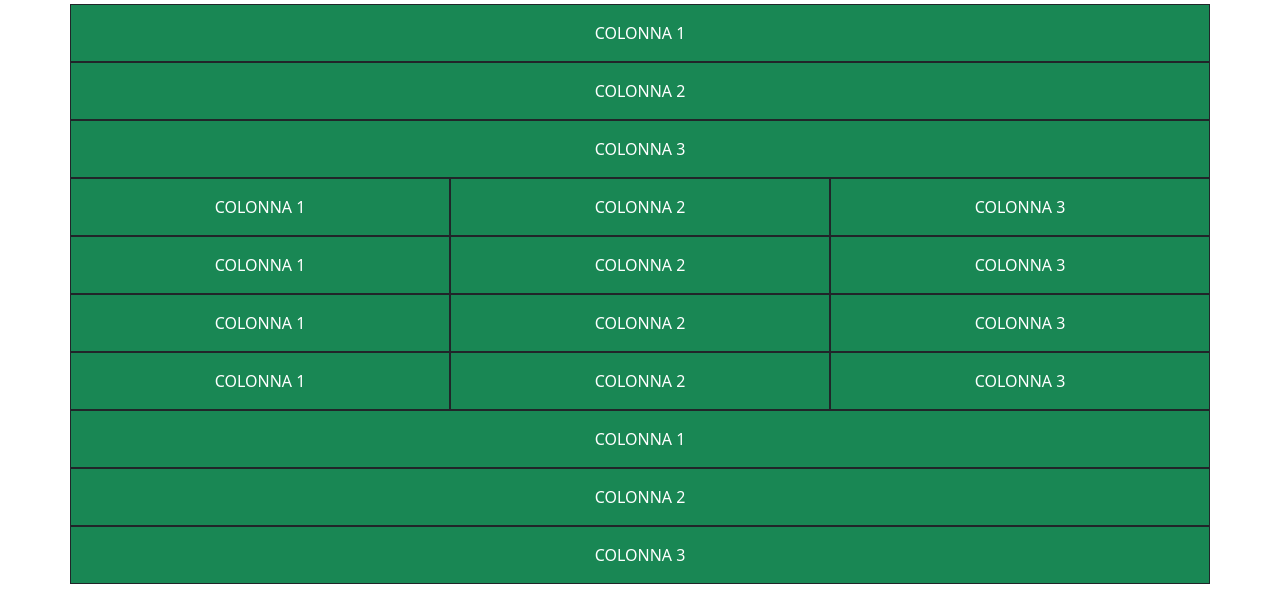
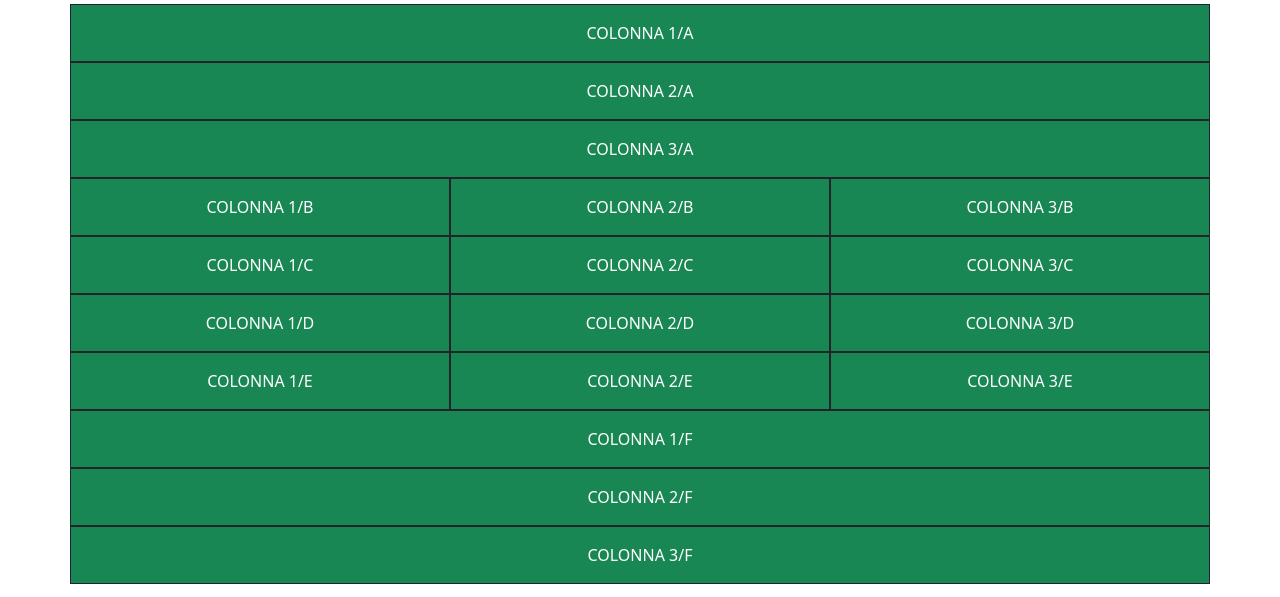
Before and after one commit to AdinaGabrielaIamandi/U2-W2-D1, a plain HTML site: page index.html in a window 1280 px wide. Shown: the part 355-952 px from the top of the page. Drawn offline with nearby package versions, Linux system fonts and the light colour scheme.

Commit message:
Update index.html

```diff
--- a/index.html
+++ b/index.html
@@ -42,78 +42,78 @@
     <div class="container">
         <div class="row">
             <div class="col-xs text-bg-success p-3 border border-dark d-flex justify-content-center">
-                COLONNA 1
+                COLONNA 1/A
             </div>
             <div class="col-xs text-bg-success p-3 border border-dark d-flex justify-content-center">
-                COLONNA 2
+                COLONNA 2/A
             </div>
             <div class="col-xs text-bg-success p-3 border border-dark d-flex justify-content-center">
-                COLONNA 3
+                COLONNA 3/A
             </div>
         </div>
     </div>
     <div class="container">
         <div class="row">
             <div class="col-sm text-bg-success p-3 border border-dark d-flex justify-content-center">
-                COLONNA 1
+                COLONNA 1/B
             </div>
             <div class="col-sm text-bg-success p-3 border border-dark d-flex justify-content-center">
-                COLONNA 2
+                COLONNA 2/B
             </div>
             <div class="col-sm text-bg-success p-3 border border-dark d-flex justify-content-center">
-                COLONNA 3
+                COLONNA 3/B
             </div>
         </div>
     </div>
     <div class="container">
         <div class="row">
             <div class="col-md text-bg-success p-3 border border-dark d-flex justify-content-center">
-                COLONNA 1
+                COLONNA 1/C
             </div>
             <div class="col-md text-bg-success p-3 border border-dark d-flex justify-content-center">
-                COLONNA 2
+                COLONNA 2/C
             </div>
             <div class="col-md text-bg-success p-3 border border-dark d-flex justify-content-center">
-                COLONNA 3
+                COLONNA 3/C
             </div>
         </div>
     </div>
     <div class="container">
         <div class="row">
             <div class="col-lg text-bg-success p-3 border border-dark d-flex justify-content-center">
-                COLONNA 1
+                COLONNA 1/D
             </div>
             <div class="col-lg text-bg-success p-3 border border-dark d-flex justify-content-center">
-                COLONNA 2
+                COLONNA 2/D
             </div>
             <div class="col-lg text-bg-success p-3 border border-dark d-flex justify-content-center">
-                COLONNA 3
+                COLONNA 3/D
             </div>
         </div>
     </div>
     <div class="container">
         <div class="row">
             <div class="col-xl text-bg-success p-3 border border-dark d-flex justify-content-center">
-                COLONNA 1
+                COLONNA 1/E
             </div>
             <div class="col-xl text-bg-success p-3 border border-dark d-flex justify-content-center">
-                COLONNA 2
+                COLONNA 2/E
             </div>
             <div class="col-xl text-bg-success p-3 border border-dark d-flex justify-content-center">
-                COLONNA 3
+                COLONNA 3/E
             </div>
         </div>
     </div>
     <div class="container">
         <div class="row">
             <div class="col-xxl text-bg-success p-3 border border-dark d-flex justify-content-center">
-                COLONNA 1
+                COLONNA 1/F
             </div>
             <div class="col-xxl text-bg-success p-3 border border-dark d-flex justify-content-center">
-                COLONNA 2
+                COLONNA 2/F
             </div>
             <div class="col-xxl text-bg-success p-3 border border-dark d-flex justify-content-center">
-                COLONNA 3
+                COLONNA 3/F
             </div>
         </div>
     </div>
@@ -134,13 +134,13 @@
     <h2 class="text-center pt-4">Esercizio 5</h2>
     <div class="container">
         <div class="row">
-            <div class="col-sm-12 col-lg-8 text-bg-info p-3 border border-dark d-flex justify-content-center">
+            <div class="col-sm-12 col-lg-8 text-bg-info p-3 border border-dark">
                 <div class="row">
                     <div class="col-12 col-lg-6 p-3 text-bg-secondary border border-dark d-flex justify-content-center">
-                        COLONNA1/a
+                        COLONNA 1/A
                     </div>
                     <div class="col-12 col-lg-6 p-3 text-bg-secondary border border-dark d-flex justify-content-center">
-                        COLONNA1/b
+                        COLONNA 1/B
                     </div>
                 </div>
             </div>
@@ -152,10 +152,10 @@
     <h2 class="text-center pt-4">Esercizio 6</h2>
     <div class="container">
         <div class="row">
-            <div class="col-6 text-bg-dark p-3 d-flex justify-content-center align-items-center">
+            <div class="col-sm-6 text-bg-dark p-3 d-flex justify-content-center align-items-center">
                 COLONNA 1
             </div>
-            <div class="col-4 offset-lg-2 text-bg-dark p-3 d-flex justify-content-center align-items-center">
+            <div class="col-sm-6 col-lg-4 offset-lg-2 text-bg-dark p-3 d-flex justify-content-center align-items-center">
                 COLONNA 2
             </div>
         </div>
```
